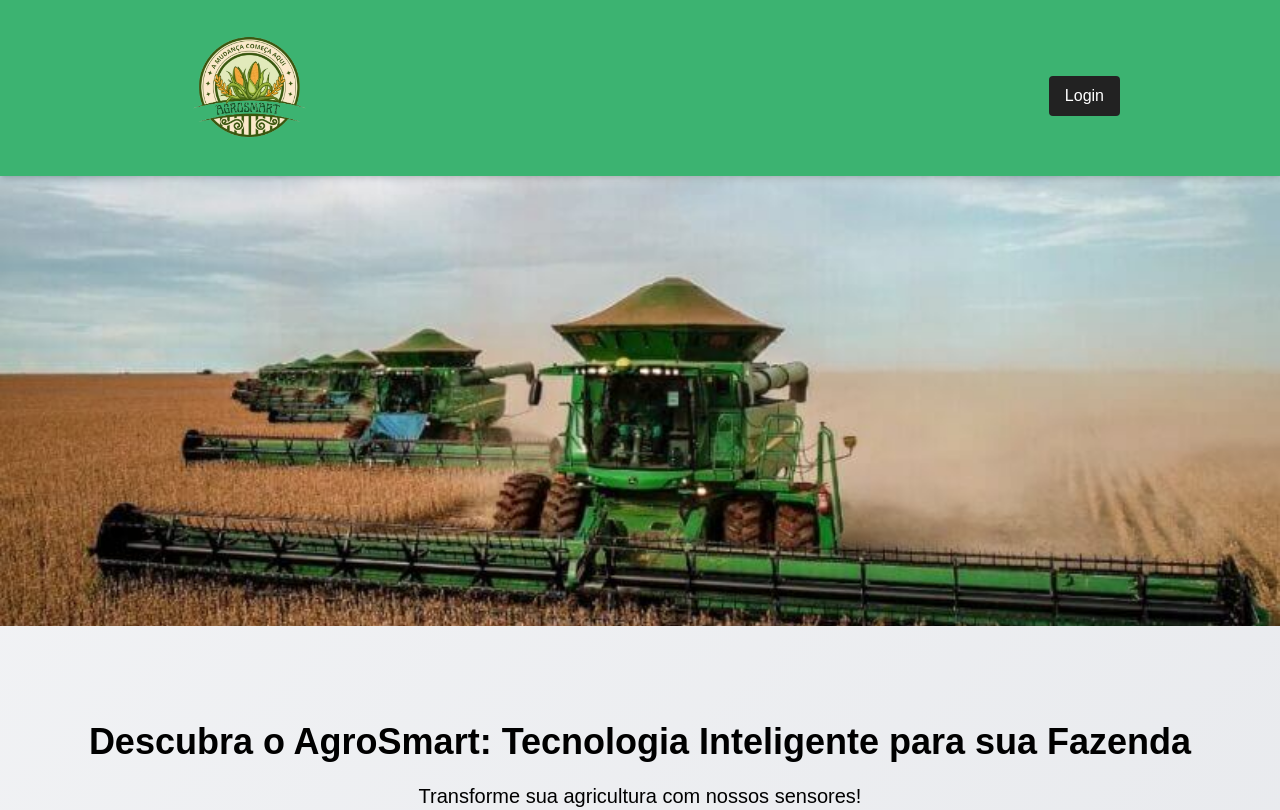
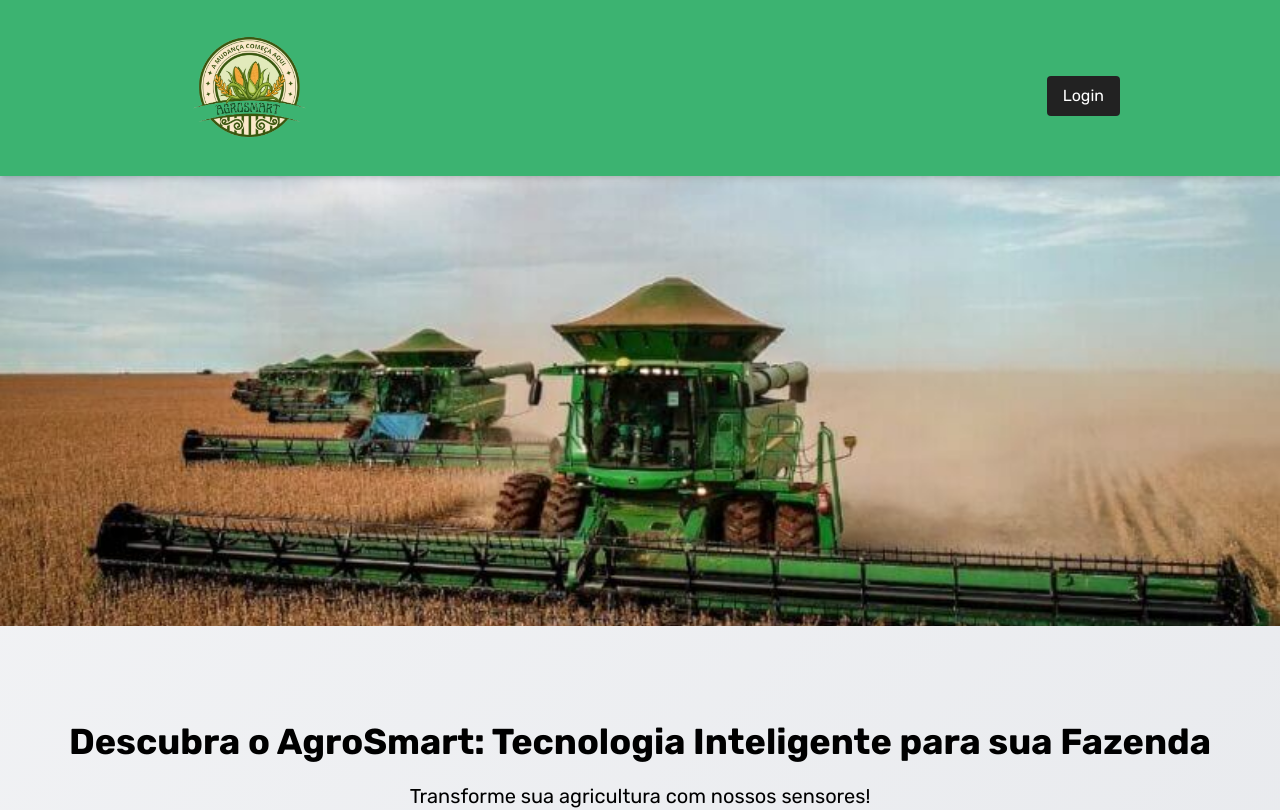
Before and after one commit to wkauan/AgroSmart, a React (Vite) app in the folder frontend/: page / in a window 1280 px wide. Shown: the top 810 px of the page. Built offline with nearby package versions, Linux system fonts and the light colour scheme; no server answers.

Commit message:
Fix: Corrigindo problema de importação

```diff
--- a/frontend/src/index.css
+++ b/frontend/src/index.css
@@ -1,8 +1,8 @@
+@import url('https://fonts.googleapis.com/css2?family=Rubik:ital,wght@0,300..900;1,300..900&display=swap');
+
 @tailwind base;
 @tailwind components;
 @tailwind utilities;
-
-@import url('https://fonts.googleapis.com/css2?family=Rubik:ital,wght@0,300..900;1,300..900&display=swap');
 
 #root {
     background: linear-gradient(135deg, #f3f4f6, #e5e7eb); /* Gradiente de fundo */
```
